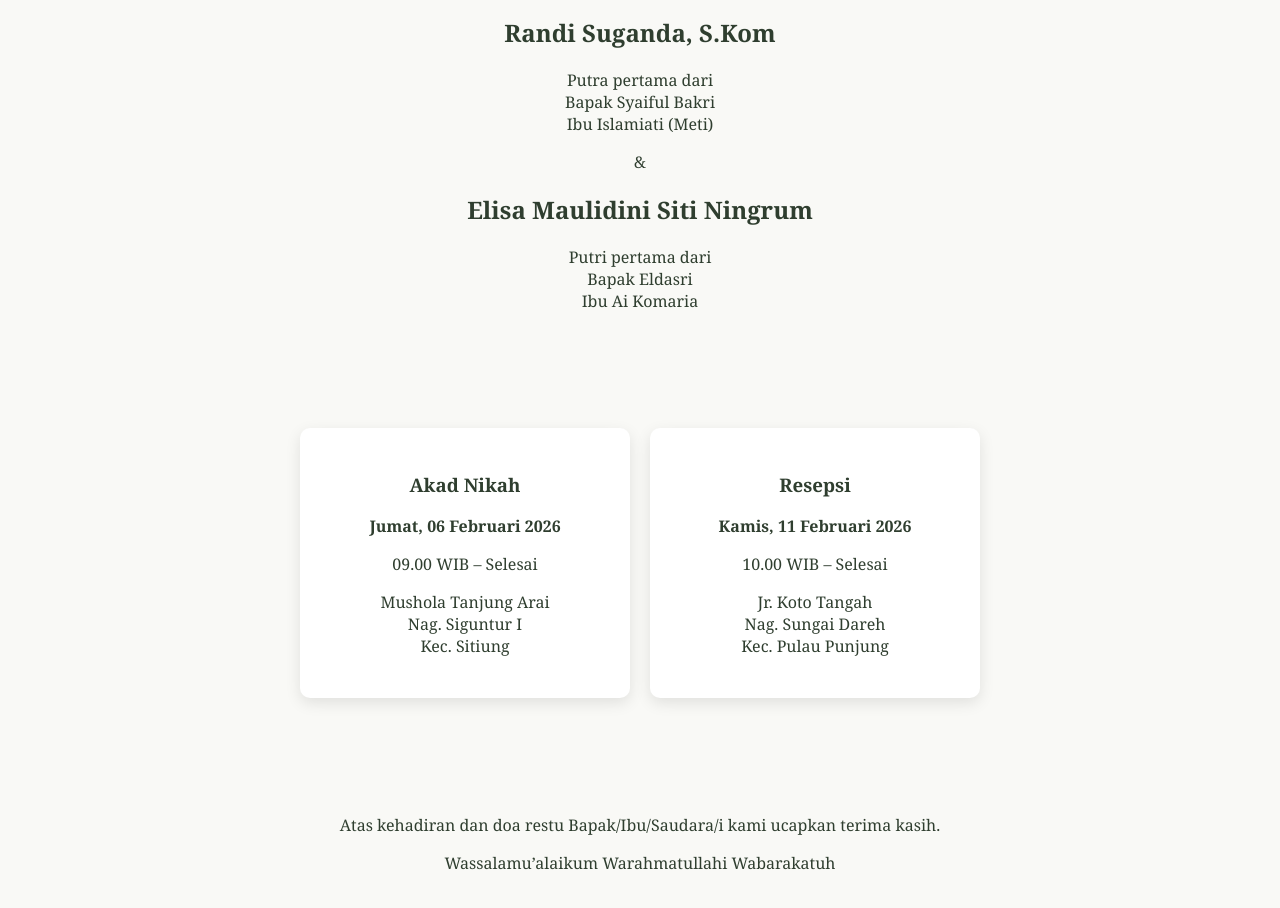
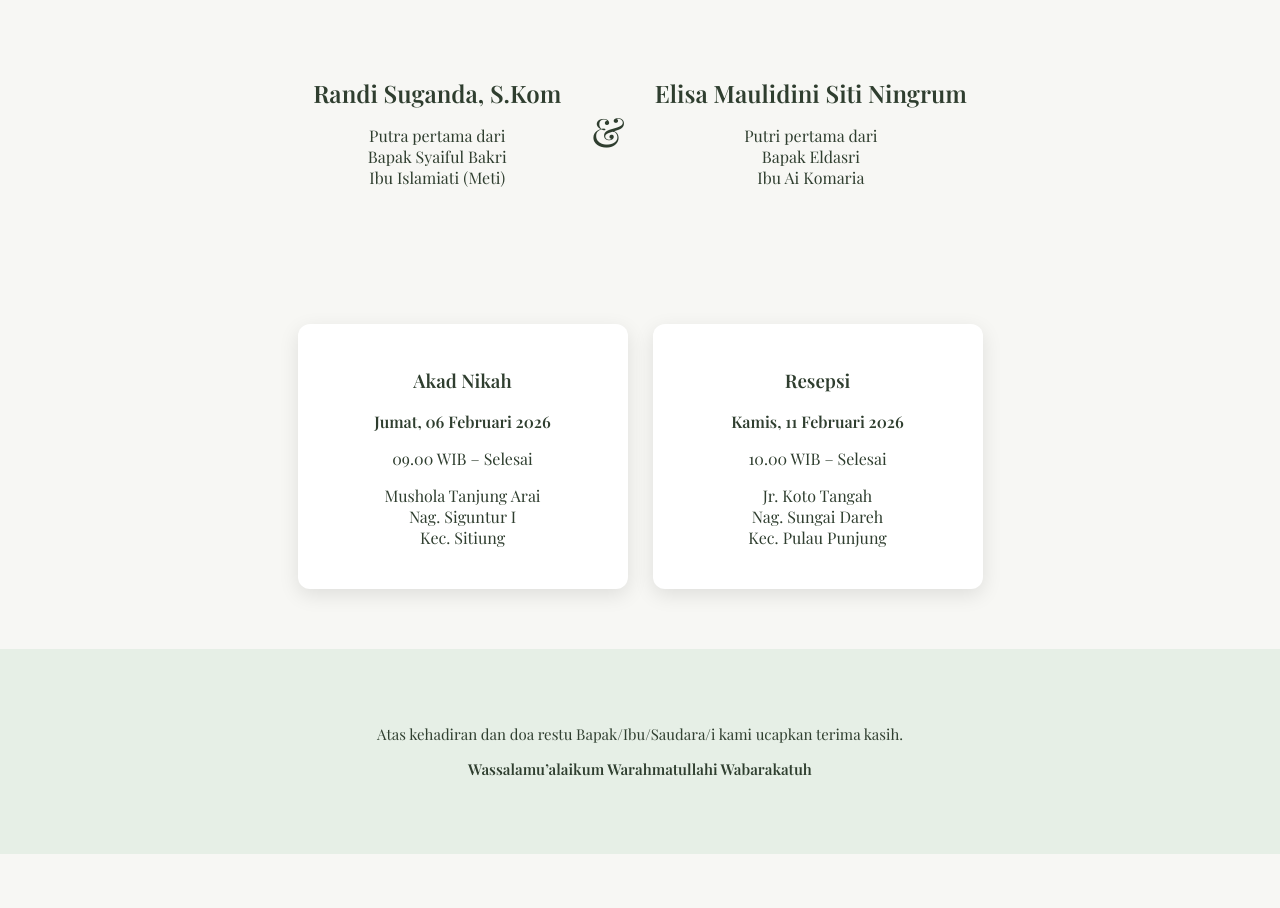
Before and after one commit to randisuganda/undangan, a plain HTML site: page index.html in a window 1280 px wide. Shown: the part 488-1396 px from the top of the page. After the commit the page ends 1342 px from the top, so only its background shows below. Drawn offline with nearby package versions, Linux system fonts and the light colour scheme.

Commit message:
Update style.css

```diff
--- a/style.css
+++ b/style.css
@@ -1,61 +1,76 @@
 body {
   margin: 0;
-  font-family: 'Georgia', serif;
-  background: #f9f9f6;
+  font-family: 'Playfair Display', serif;
+  background: #f7f7f4;
   color: #2f3e2f;
   text-align: center;
 }
 
 section {
-  padding: 50px 20px;
+  padding: 60px 20px;
 }
 
 .cover {
-  background: linear-gradient(135deg, #dce8d8, #f7f4ec);
+  background: linear-gradient(135deg, #dde9e0, #f9f7f2);
 }
 
 .cover h1 {
-  font-size: 20px;
-  letter-spacing: 3px;
-}
-
-.cover h2 {
   font-size: 42px;
   margin: 10px 0;
 }
 
+.small {
+  letter-spacing: 3px;
+  font-size: 14px;
+}
+
 .date {
-  font-size: 16px;
   margin-top: 10px;
 }
 
 .quote {
-  font-style: italic;
   max-width: 700px;
   margin: auto;
+  font-style: italic;
 }
 
-.mempelai h3 {
-  margin-top: 25px;
-  font-size: 24px;
+.mempelai {
+  display: flex;
+  flex-wrap: wrap;
+  justify-content: center;
+  gap: 30px;
+}
+
+.mempelai h2 {
+  margin-bottom: 10px;
+}
+
+.dan {
+  font-size: 40px;
+  align-self: center;
 }
 
 .acara {
   display: flex;
   flex-wrap: wrap;
   justify-content: center;
-  gap: 20px;
+  gap: 25px;
 }
 
 .box {
-  background: white;
+  background: #ffffff;
+  width: 280px;
   padding: 25px;
-  width: 280px;
-  border-radius: 10px;
-  box-shadow: 0 5px 15px rgba(0,0,0,0.1);
+  border-radius: 12px;
+  box-shadow: 0 6px 20px rgba(0,0,0,0.1);
 }
 
-.footer {
+.penutup {
   background: #e6efe6;
-  font-size: 14px;
+  font-size: 15px;
 }
+
+.salam {
+  font-weight: bold;
+  margin-top: 10px;
+}
```
